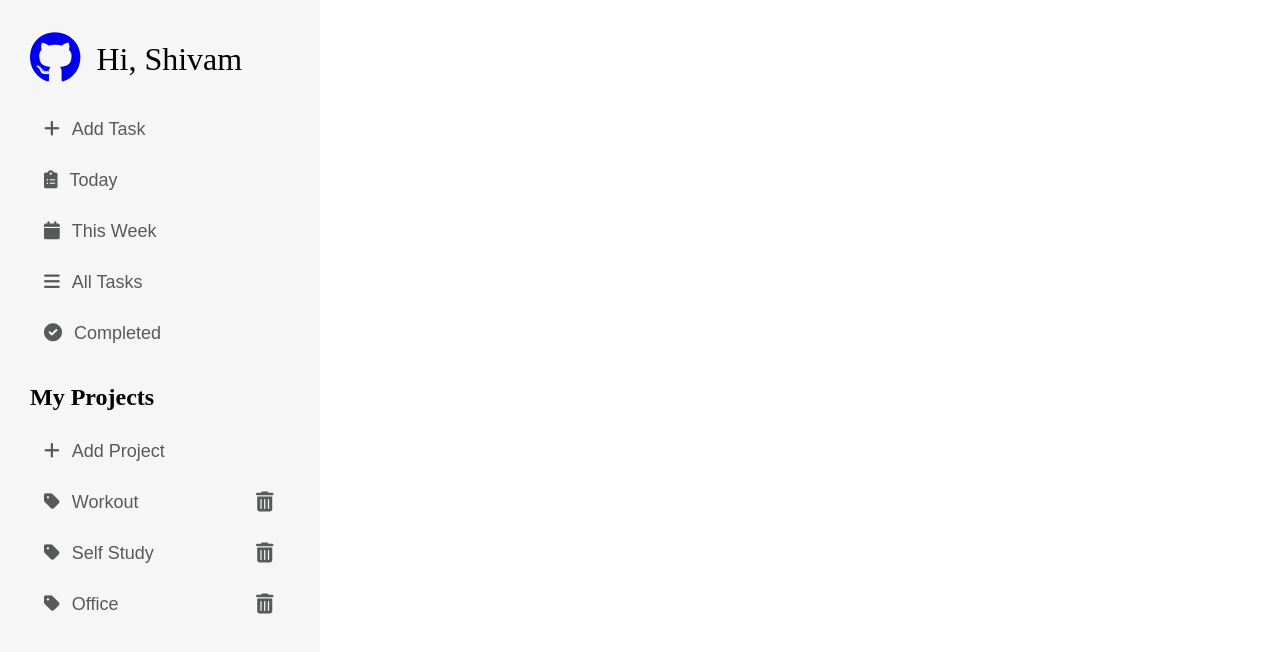
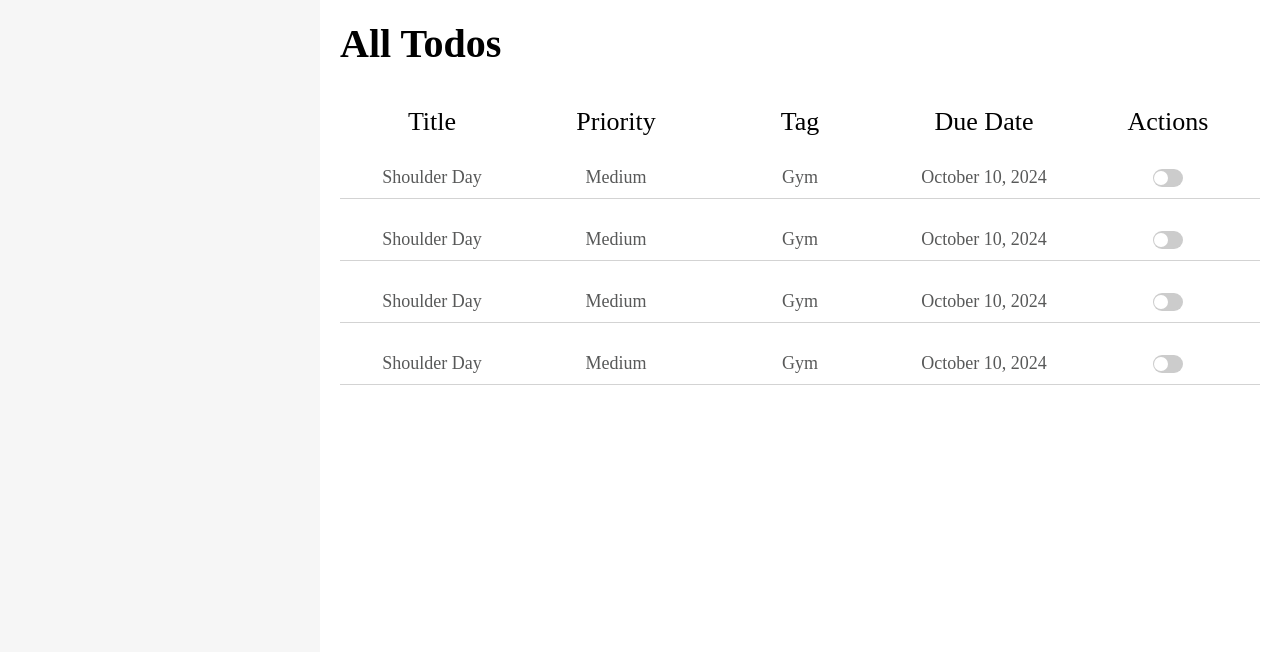
Before and after one commit to shivam-bansal1/Todo-list, a website built with webpack: page src/template.html in a window 1280 px wide. Built offline with nearby package versions, Linux system fonts and the light colour scheme.

Commit message:
Create todo display section

```diff
--- a/src/css/sidebar.css
+++ b/src/css/sidebar.css
@@ -6,8 +6,9 @@
 
 .sidebar {
     background-color: var(--light-gray-background);
-    position: fixed;
+    position: absolute;
     overflow: auto;
+    z-index: 1;
 
     height: 100%;
     width: 320px;
--- a/src/css/style.css
+++ b/src/css/style.css
@@ -10,3 +10,122 @@ body {
     margin: 0;
     box-sizing: border-box;
 }
+
+#content {
+    position: relative;
+    height: 100vh;
+}
+
+/* Main Section */
+
+.main {
+    position: relative;
+    left: 320px; /* Shifted by the sidebar width */
+    width: calc(100% - 320px);
+}
+
+#todos-section {
+    padding: 20px;
+}
+
+#content-heading {
+    font-size: 40px;
+    margin-bottom: 30px;
+}
+
+/* .todos-container {
+    margin: 20px 0;
+} */
+
+.todo-header,
+.todo-item {
+    display: grid;
+    grid-template-columns: repeat(5, 1fr);
+    gap: 20px;
+    font-size: 26px;
+    padding: 10px;
+    align-items: center;
+}
+
+.todo-item {
+    color: var(--dark-gray-font);
+    border-bottom: 1px solid var(--dark-gray-background);
+    margin: 10px 0 20px;
+    font-size: 18px;
+    cursor: pointer;
+}
+
+.todo-item:hover {
+    color: var(--dark-gray-font);
+    border-bottom: 1px solid var(--dark-gray-background);
+    margin: 10px 0 20px;
+    font-size: 18px;
+    cursor: pointer;
+}
+
+.header,
+.todo-item-value {
+    display: flex;
+    justify-content: center;
+}
+
+
+/* Todo Complete Toggle */
+.switch {
+    position: relative;
+    display: inline-block;
+    width: 30px;
+    height: 18px;
+}
+
+.switch input {
+    opacity: 0;
+    width: 0;
+    height: 0;
+}
+
+.slider {
+    position: absolute;
+    cursor: pointer;
+    top: 0;
+    left: 0;
+    right: 0;
+    bottom: 0;
+    background-color: #ccc;
+    -webkit-transition: .4s;
+    transition: .4s;
+}
+
+.slider:before {
+    position: absolute;
+    content: "";
+    height: 14px;
+    width: 14px;
+    left: 1px;
+    bottom: 2px;
+    background-color: white;
+    -webkit-transition: .4s;
+    transition: .4s;
+}
+
+input:checked + .slider {
+    background-color: rgb(82, 173, 82);
+}
+
+input:focus + .slider {
+    box-shadow: 0 0 1px rgb(82, 173, 82);
+}
+
+input:checked + .slider:before {
+    -webkit-transform: translateX(14px);
+    -ms-transform: translateX(14px);
+    transform: translateX(14px);
+}
+
+.slider.round {
+    border-radius: 34px;
+}
+
+.slider.round:before {
+    border-radius: 50%;
+}
--- a/src/index.js
+++ b/src/index.js
@@ -1,3 +1,3 @@
 import { ScreenController } from "./modules/website";
 
-ScreenController();
+// ScreenController();
--- a/src/template.html
+++ b/src/template.html
@@ -5,11 +5,74 @@
     <meta name="viewport" content="width=device-width, initial-scale=1.0">
     <title>Todo Project</title>
 
-    <!-- <link rel="stylesheet" href="https://cdnjs.cloudflare.com/ajax/libs/font-awesome/4.7.0/css/font-awesome.min.css"> -->
     <link rel="stylesheet" href="https://cdnjs.cloudflare.com/ajax/libs/font-awesome/6.0.0-beta3/css/all.min.css">
 
 </head>
 <body>
-    <div id="content"></div>
+    <div id="content">
+        <div class="sidebar"></div>
+        <div class="main">
+            <div id="todos-section">
+                <h2 id="content-heading">All Todos</h2>
+                <div id="todos-container">
+                    <div class="todo-header">
+                        <p class="header" id="title-header">Title</p>
+                        <p class="header" id="priority-header">Priority</p>
+                        <p class="header" id="tag-header">Tag</p>
+                        <p class="header" id="due-date-header">Due Date</p>
+                        <p class="header" id="controls-header">Actions</p>
+                    </div>
+                    <div class="todo-item">
+                        <p class="todo-title todo-item-value">Shoulder Day</p>
+                        <p class="todo-prority todo-item-value">Medium</p>
+                        <p class="todo-tag todo-item-value">Gym</p>
+                        <p class="todo-due-date todo-item-value">October 10, 2024</p>
+                        <div class="todo-complete-toggle todo-item-value">
+                            <label class="switch">
+                                <input type="checkbox">
+                                <span class="slider round"></span>
+                            </label>
+                        </div>
+                    </div>
+                    <div class="todo-item">
+                        <p class="todo-title todo-item-value">Shoulder Day</p>
+                        <p class="todo-prority todo-item-value">Medium</p>
+                        <p class="todo-tag todo-item-value">Gym</p>
+                        <p class="todo-due-date todo-item-value">October 10, 2024</p>
+                        <div class="todo-complete-toggle todo-item-value">
+                            <label class="switch">
+                                <input type="checkbox">
+                                <span class="slider round"></span>
+                            </label>
+                        </div>
+                    </div>
+                    <div class="todo-item">
+                        <p class="todo-title todo-item-value">Shoulder Day</p>
+                        <p class="todo-prority todo-item-value">Medium</p>
+                        <p class="todo-tag todo-item-value">Gym</p>
+                        <p class="todo-due-date todo-item-value">October 10, 2024</p>
+                        <div class="todo-complete-toggle todo-item-value">
+                            <label class="switch">
+                                <input type="checkbox">
+                                <span class="slider round"></span>
+                            </label>
+                        </div>
+                    </div>
+                    <div class="todo-item">
+                        <p class="todo-title todo-item-value">Shoulder Day</p>
+                        <p class="todo-prority todo-item-value">Medium</p>
+                        <p class="todo-tag todo-item-value">Gym</p>
+                        <p class="todo-due-date todo-item-value">October 10, 2024</p>
+                        <div class="todo-complete-toggle todo-item-value">
+                            <label class="switch">
+                                <input type="checkbox">
+                                <span class="slider round"></span>
+                            </label>
+                        </div>
+                    </div>
+                </div>
+            </div>
+        </div>
+    </div>
 </body>
 </html>
```
Also changed, not shown: src/css/main-section.css (added).
